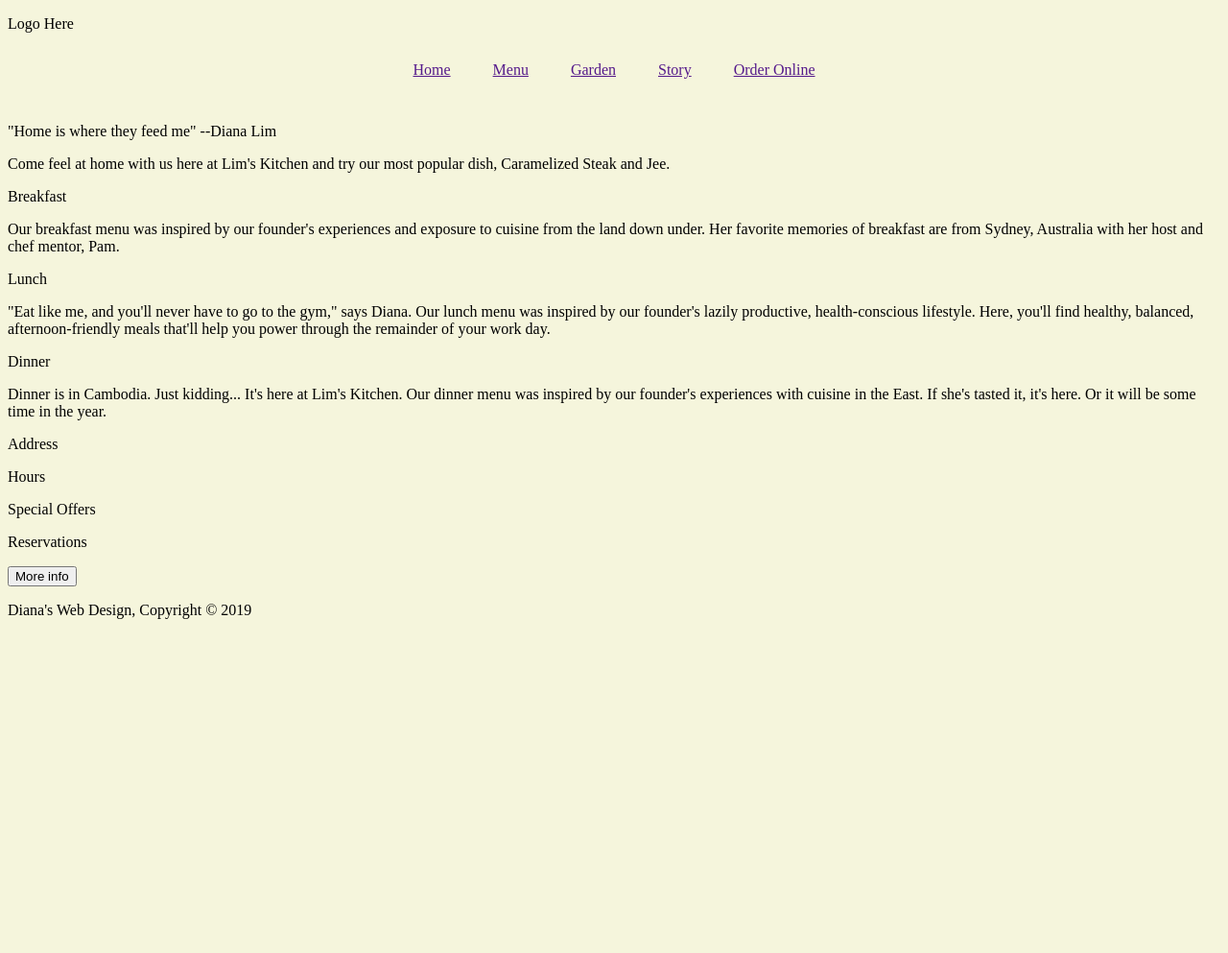
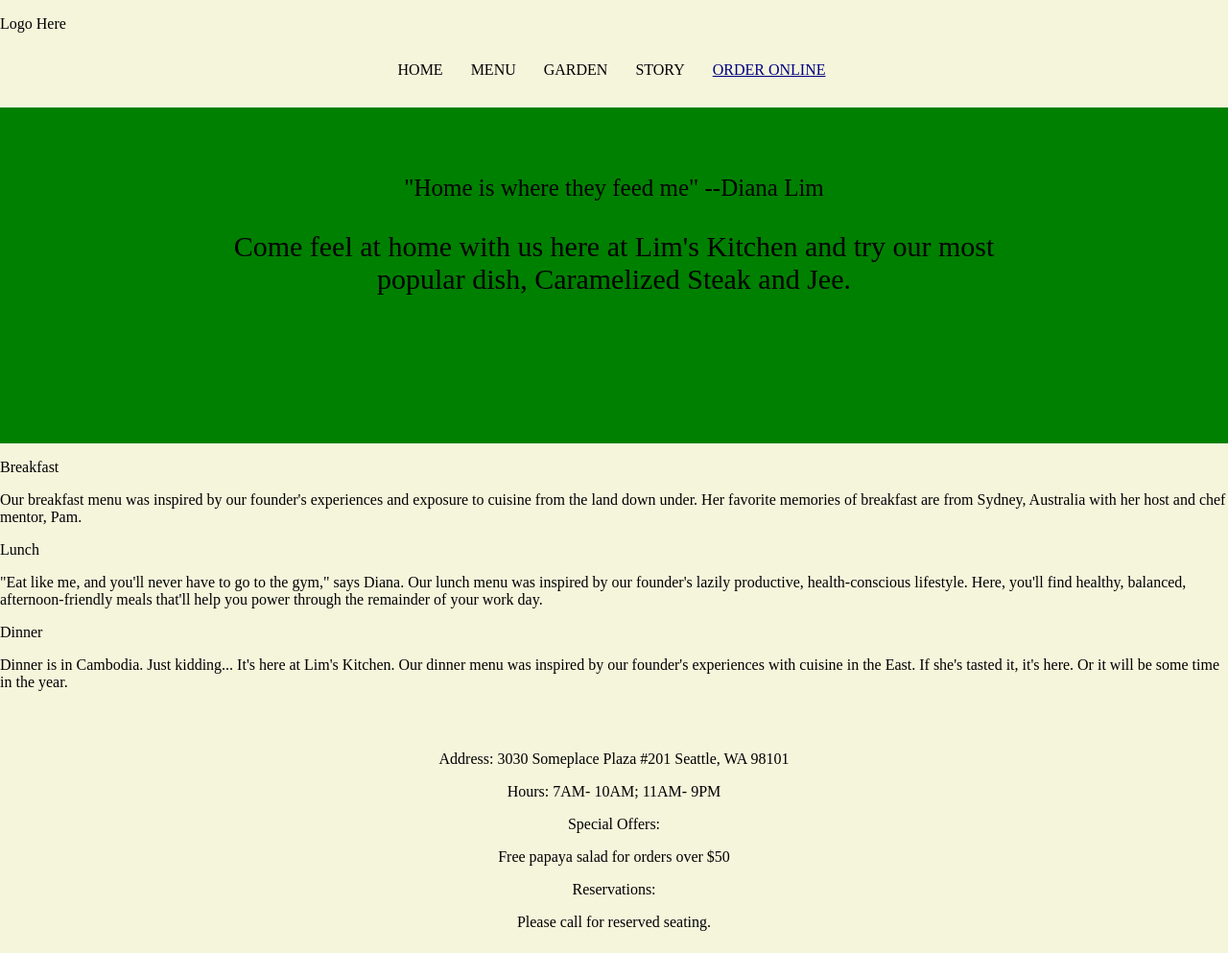
Before and after one commit to diana-lim/restaurant-website-doodle, a plain HTML site: page index.html in a window 1280 px wide. Shown: the top 993 px of the page at 96% size. Before the commit the page ends 800 px from the top, so only its background shows below. Drawn offline with Linux system fonts and the light colour scheme.

Commit message:
I added some style and color.

```diff
--- a/index.html
+++ b/index.html
@@ -17,7 +17,9 @@
           <li><a href="">Menu</a></li>
           <li><a href="">Garden</a></li>
           <li><a href="">Story</a></li>
-          <li><a href="">Order Online</a></li>
+          <li><a href="">
+            <span>Order Online</span>
+          </a></li>
         </ul>
       </nav>
     </header>
@@ -42,13 +44,14 @@
       </div>
     </section>
     <section class="sect-three">
-      <p>Address</p>
-      <p>Hours</p>
-      <p>Special Offers</p>
-      <p>Reservations</p>
+      <p>Address: 3030 Someplace Plaza #201 Seattle, WA 98101</p>
+      <p>Hours: 7AM- 10AM; 11AM- 9PM</p>
+      <p>Special Offers:</p>
+      <p>Free papaya salad for orders over $50</p>
+      <p>Reservations: </p>
+      <p id="last-p">Please call for reserved seating.</p>
       <button>More info</button>
     </section>
-
   </body>
    <footer>
      <p>Diana's Web Design, Copyright &copy; 2019</p>
--- a/style.css
+++ b/style.css
@@ -1,11 +1,17 @@
 body {
-  background-color:beige;
+  background-color: beige;
+  color: black;
+  margin: 0; padding: 0;
+}
+
+header {
+  background-color:
 }
 
 header nav {
   margin-top: 30px;
   text-align: center;
-  padding-bottom: 30px;
+  padding-bottom: 5px;
 }
 header ul {
   margin: 0;
@@ -14,5 +20,56 @@ header ul {
 
 header li {
   display: inline;
-  padding: 0 20px 0 20px;
+  padding: 0 15px 0 10px;
 }
+
+li a {
+  color: black;
+  text-decoration: none;
+  text-transform: uppercase;
+}
+
+span {
+  color: navy;
+  text-decoration: underline;
+}
+
+.sect-one {
+  background-color: green;
+  height: 350px;
+  text-align: center;
+}
+
+.quote {
+  font-size: 25px;
+  padding-top: 70px;
+}
+
+.message {
+  font-size: 30px;
+  margin-right: 200px;
+  margin-left: 200px;
+}
+
+.sect-three {
+  text-align: center;
+  padding-top: 30px;
+}
+
+#last-p {
+  padding-bottom: 20px;
+}
+
+button {
+  height: 35px;
+  width: 70px;
+  border: 2px solid black;
+  background-color: orange;
+  font-size: 11px;
+}
+
+footer {
+  text-align: center;
+  padding-top: 20px;
+  padding-bottom: 30px;
+}
```
